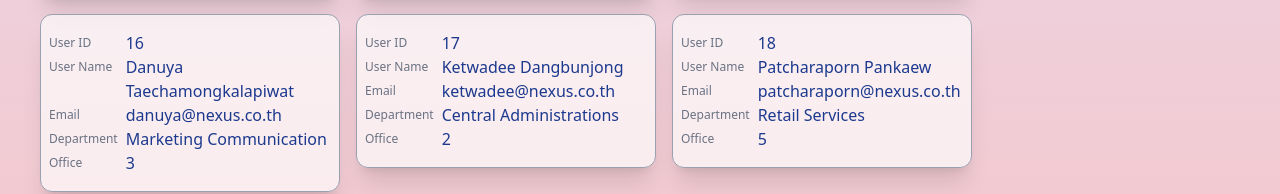
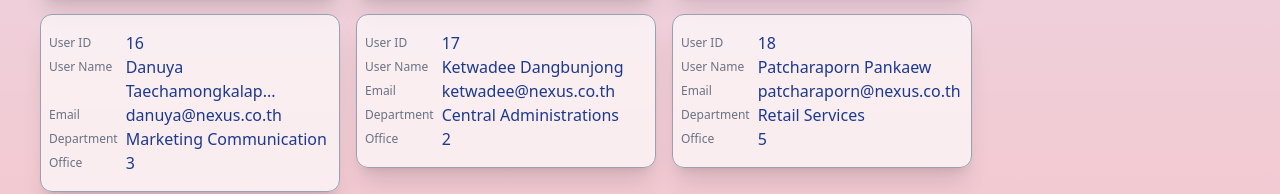
Before and after one commit to deskcodeFun/nexus-app, a Vue app: page /user in a window 1280 px wide. Shown: the part 964-1158 px from the top of the page. Built offline with nearby package versions, Linux system fonts and the light colour scheme.

Commit message:
modified:   src/components/users/UserCard.vue modified : lname use .substring()

```diff
--- a/src/components/users/UserAdd.vue
+++ b/src/components/users/UserAdd.vue
@@ -29,7 +29,7 @@
         <button
           @click="router.push('/user')"
           type="button"
-          class="flex items-center justify-center bg-gray-700 hover:bg-gray-900 hover:scale-102 text-white py-2 px-4 mt-8 rounded-full"
+          class="flex items-center justify-center bg-white/65 text-black border-1 hover:bg-gray-900 hover:scale-102 hover:text-white py-2 px-4 mt-8 rounded-full"
         >
           <ChevronDoubleLeftIcon class="h-6 w-6 mr-1" />
           <span> Back </span>
--- a/src/components/users/UserCard.vue
+++ b/src/components/users/UserCard.vue
@@ -42,6 +42,9 @@ import { computed } from 'vue'
 const props = defineProps({ currentUser: Object })
 
 const fullname = computed(() => {
-  return props.currentUser.fname + ' ' + props.currentUser.lname
+  const fname = props.currentUser?.fname ?? ''
+  const lname = props.currentUser?.lname ?? ''
+  const shortLname = lname.length > 15 ? lname.substring(0, 15) + '...' : lname
+  return (fname + ' ' + shortLname).trim()
 })
 </script>
--- a/src/components/users/UserEdit.vue
+++ b/src/components/users/UserEdit.vue
@@ -50,7 +50,7 @@
           <span> Save </span>
         </button>
         <button
-          class="flex items-center justify-center bg-red-800 hover:bg-red-900 hover:scale-102 text-white py-2 px-4 mt-8 rounded-full"
+          class="flex items-center justify-center hover:bg-red-900 hover:text-white hover:scale-102 text-black bg-white/65 border-1 py-2 px-4 mt-8 rounded-full"
           type="button"
           @click="delUser(deleteID)"
         >
```
